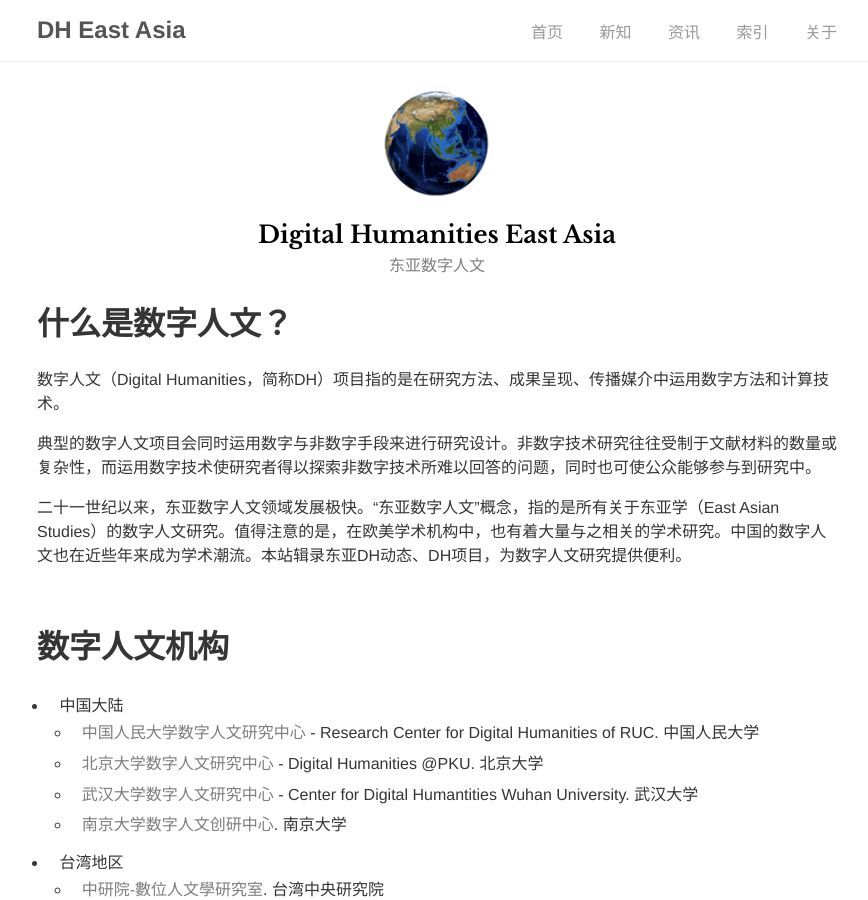
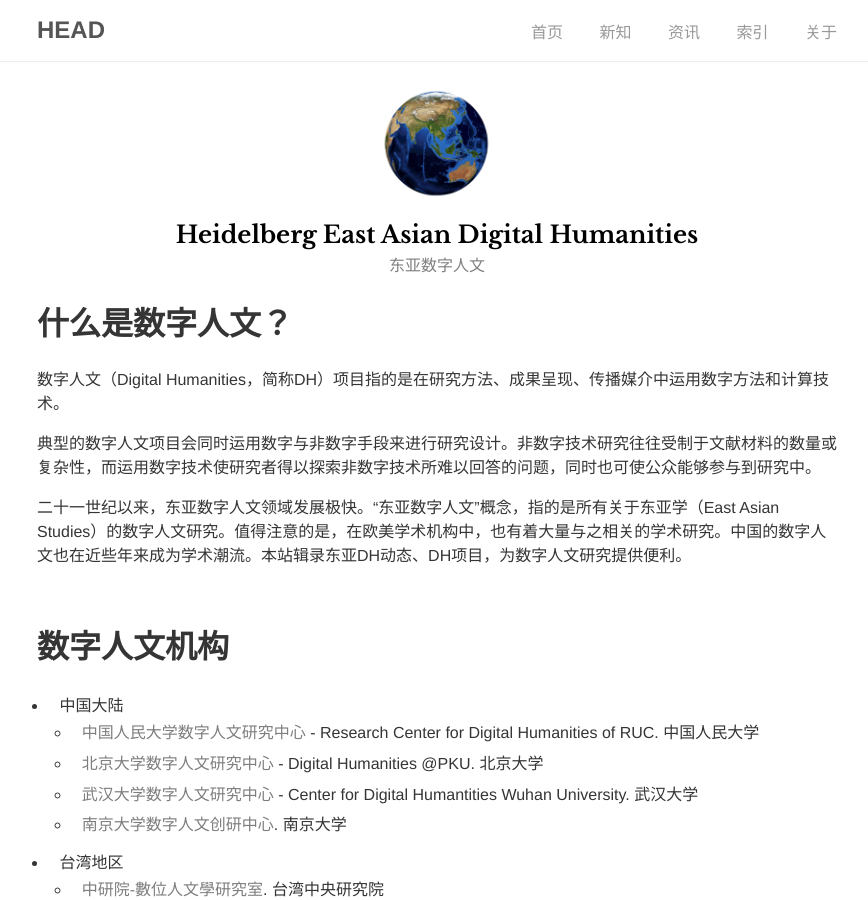
Before and after one commit to DHHD2022/DHHD2022.GitHub.io, a Jekyll site: the page built from index.md, in a window 1280 px wide and 900 px high. Shown: the whole window, without its empty margins (203-1071 px from the left). Built offline with Jekyll 4.4.1, drawn with Linux system fonts in a browser that asks for light colours; our own code applies the rules of GitHub Pages for plain Markdown files; some of the changed text lies outside the part shown.

Commit message:
Update _config.yml

```diff
--- a/_config.yml
+++ b/_config.yml
@@ -1,12 +1,12 @@
 # Site settings
-title: DH East Asia
+title: HEAD
 baseurl: ""
 url: "https://DHHD2022.github.io"
 google_analytics: G-7853LL252Q # Tracking ID, e.g. "UA-000000-01"
 
 # Author
 author:
-  name: Digital Humanities East Asia
+  name: Heidelberg East Asian Digital Humanities
   desc: 东亚数字人文
   email: DHHD2022@protonmail.com
   selfie: assets/img/profile.png
```
